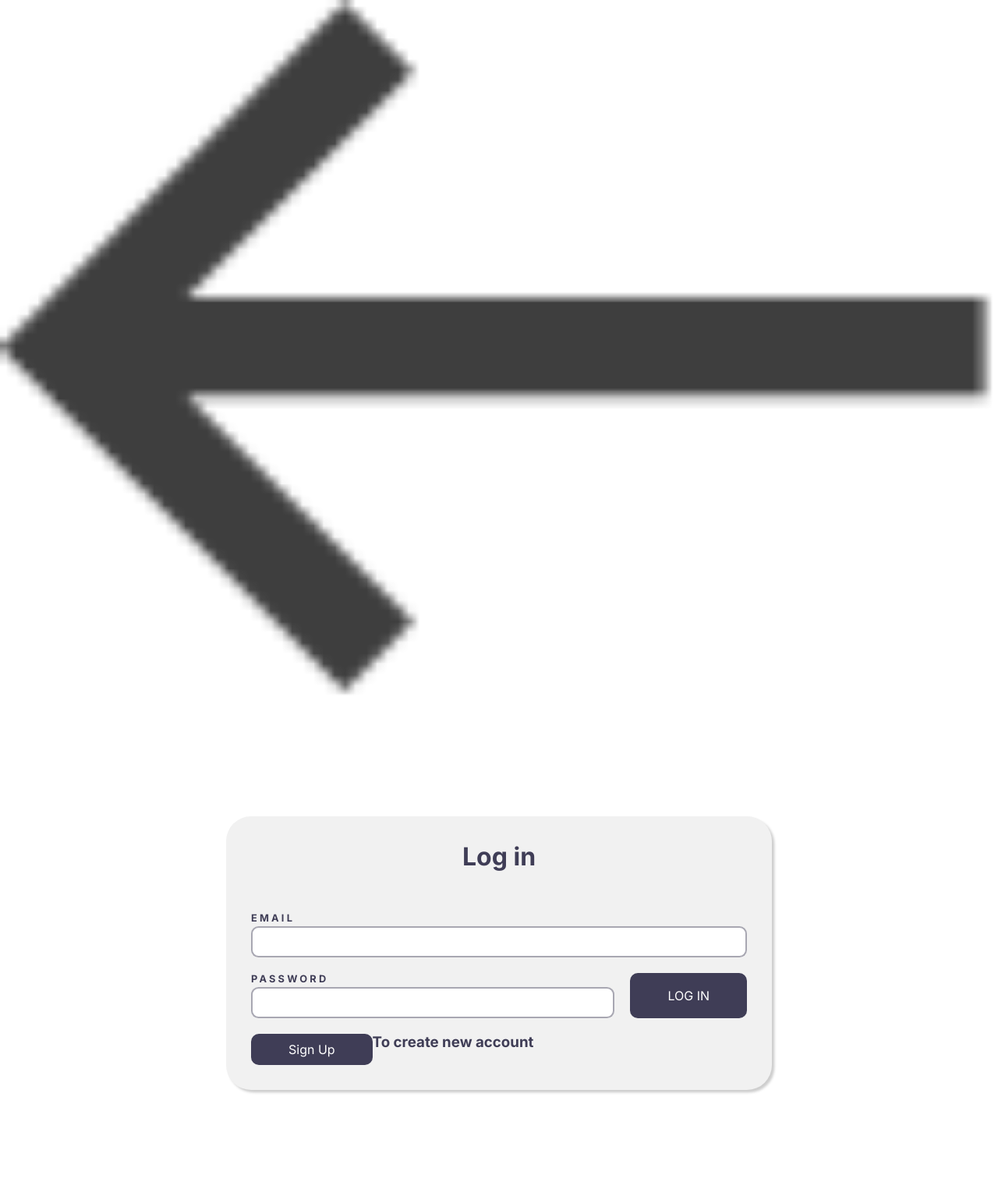
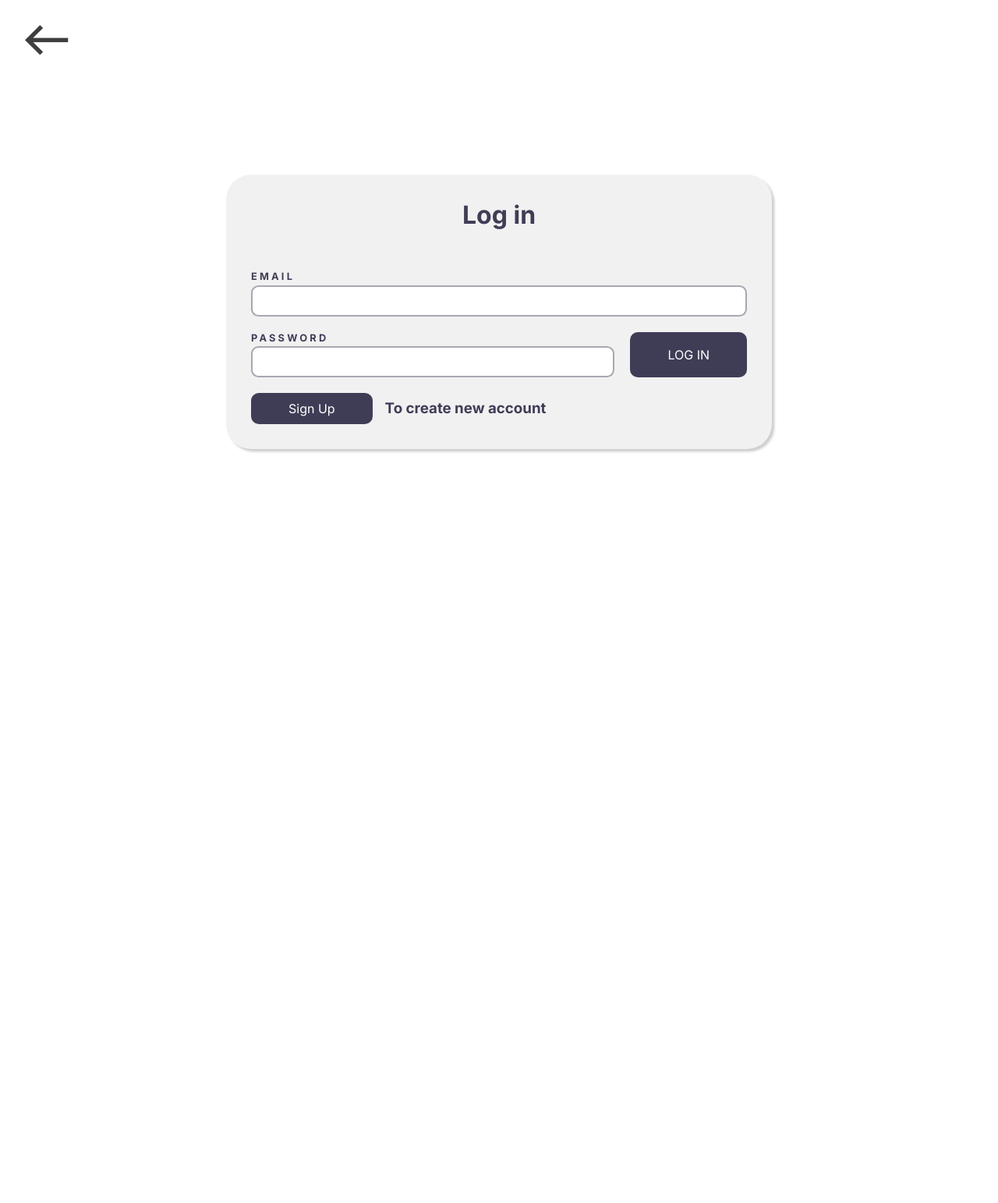
Before and after one commit to iustina-d/COVER-AJAX-Website, a Flask app: page /login in a window 1280 px wide. Shown: the whole page at 78% size. After the commit the page ends 580 px from the top, so only its background shows below. Run offline with Flask 2, Linux system fonts and the light colour scheme.

Commit message:
modify the arrow on the login page

```diff
--- a/static/css/login.css
+++ b/static/css/login.css
@@ -12,10 +12,7 @@ img {
   max-width: 100%;
   width: 100%;
 }
-input,
-button {
-  font-family: inherit;
-}
+
 .content {
   font-family: "Inter", sans-serif;
   font-size: 16px;
@@ -24,6 +21,15 @@ button {
   align-items: center;
   justify-content: center;
   min-height: 80vh;
+}
+input,
+button {
+  font-family: inherit;
+}
+.arrow_image {
+  width: 120px;
+  height: 80px;
+  padding: 2rem;
 }
 .container {
   background-color: #f1f1f1;
@@ -86,11 +92,8 @@ button {
   text-align: start;
   align-items: center;
 }
-.regis.arrow_image {
-  width: 120px;
-  height: 80px;
-  padding: 2rem;
-}tration h3 {
+
+.registration h3 {
   margin: 1.2rem 1rem 0;
 }
 
```
